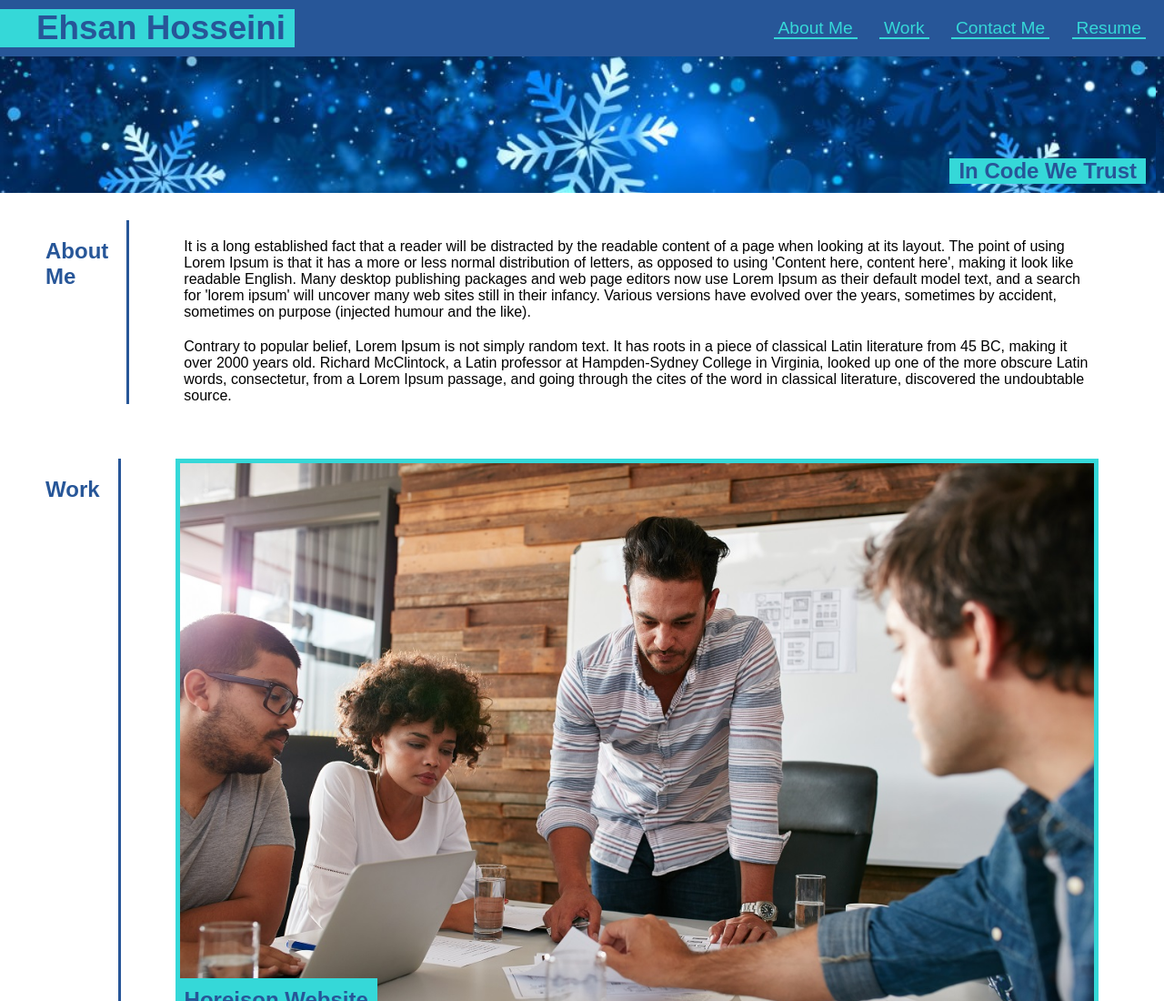
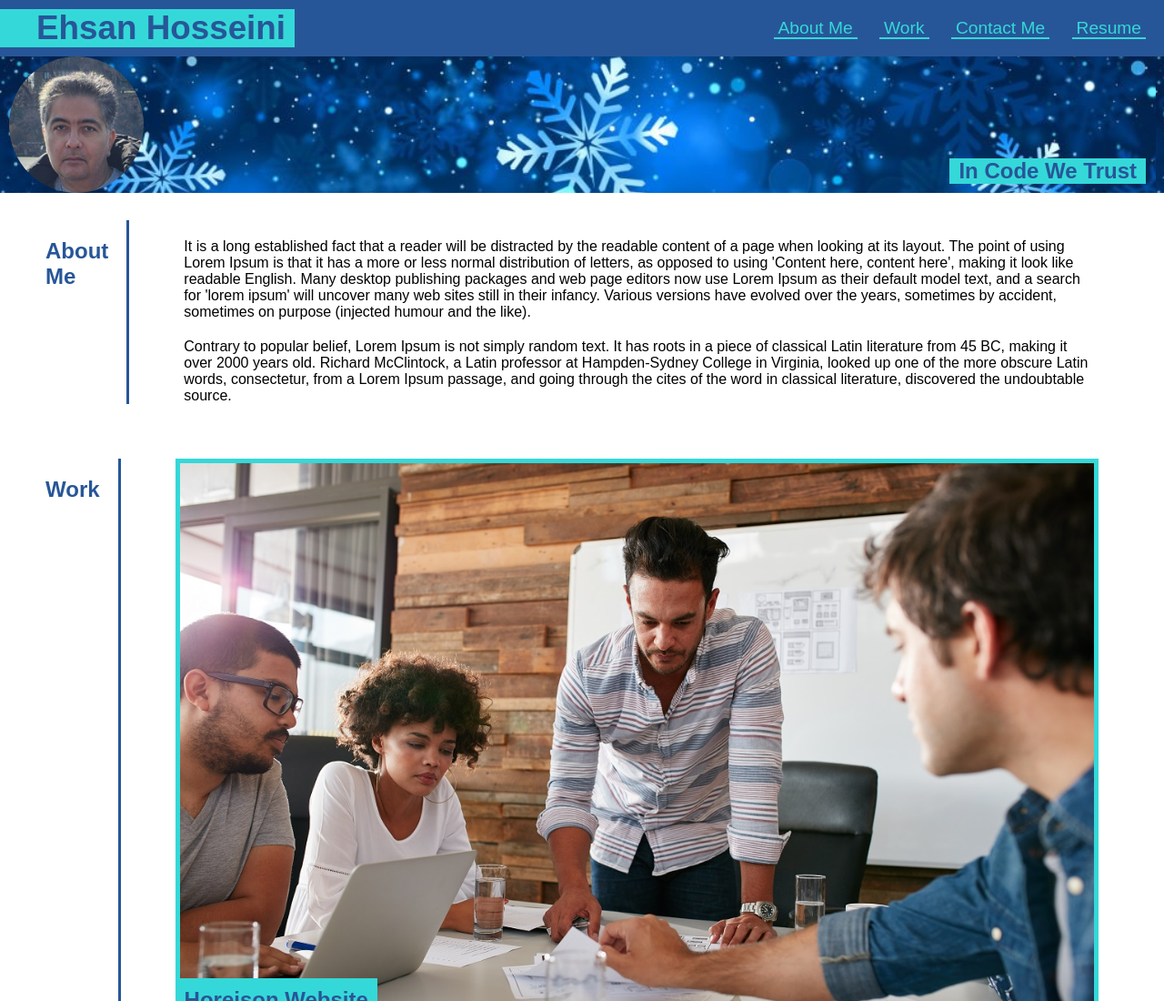
Before and after one commit to ehsanh2001/portfolio, a plain HTML site: page index.html in a window 1280 px wide. Shown: the top 1100 px of the page at 91% size. Drawn offline with Linux system fonts and the light colour scheme.

Commit message:
Add my picture

```diff
--- a/assets/css/style.css
+++ b/assets/css/style.css
@@ -50,6 +50,7 @@ p {
 }
 
 .header-image {
+    position: relative;
     display: flex;
     flex-direction: row;
     justify-content: end;
@@ -59,6 +60,13 @@ p {
     height: 150px;
     margin: 0px;
     padding: 0px;
+}
+
+.mypic {
+    position: absolute;
+    left: 10px;
+    height: 150px;
+    border-radius: 50%;
 }
 
 .header-image h2 {
--- a/index.html
+++ b/index.html
@@ -19,7 +19,7 @@
                     </ul>
                 </nav>
             </div>
-            <div class="header-image"><h2>In Code We Trust</h2></div>
+            <div class="header-image"><img  class="mypic" src="./assets/images/pic1.jpg" alt=""><h2>In Code We Trust</h2></div>
         </header>
         <main>
             <div class="main-div">
```
Also changed, not shown: assets/images/pic1.jpg (added).
